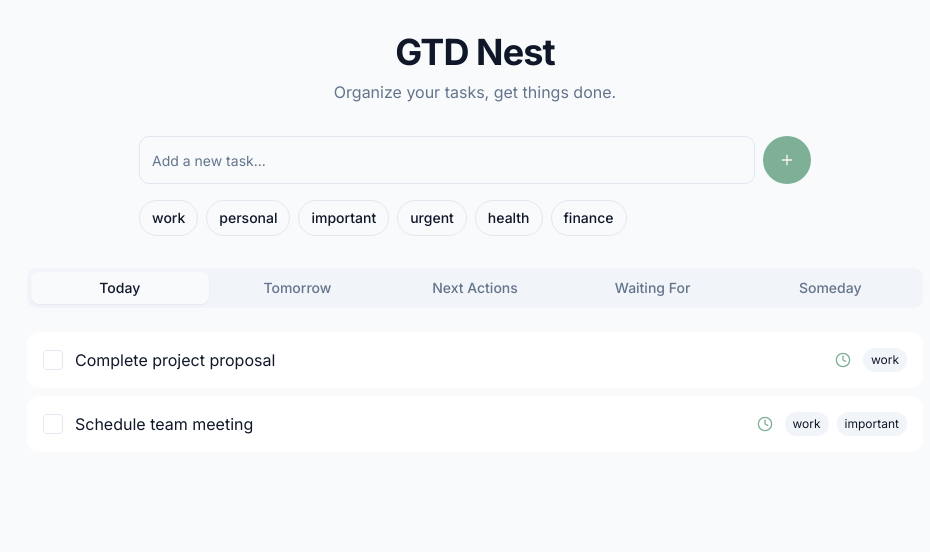
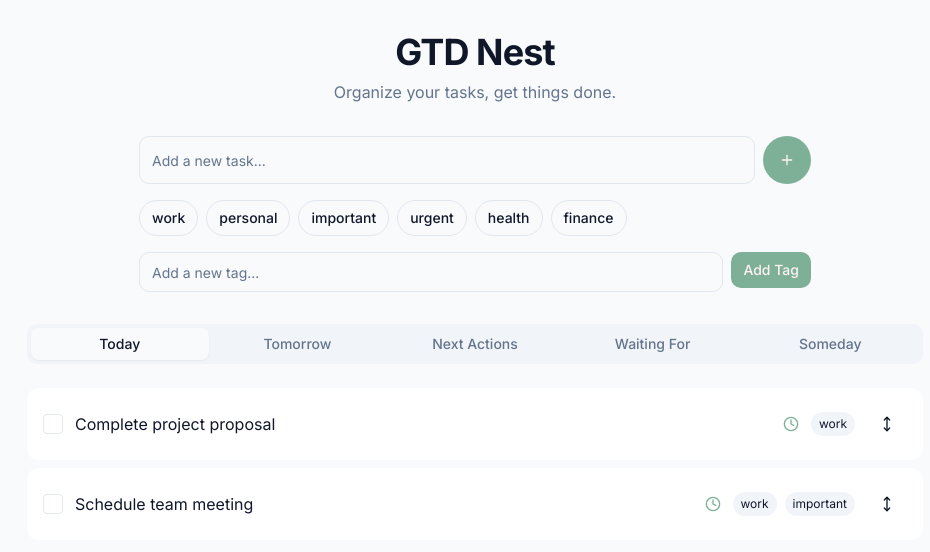
Before and after one commit to FulcrumIndustries/gtdnest, a React (Vite) app: page / in a window 1280 px wide. Shown: the top 552 px of the page, without its empty margins (165-1095 px from the left). Built offline with nearby package versions, Linux system fonts and the light colour scheme.

Commit message:
Add task movement button and tag creation field
Implement a button for tasks that allows users to move them to different lists. Additionally, add a form field to enable the creation of new tags.
[skip gpt_engineer]

```diff
--- a/src/components/TaskInput.tsx
+++ b/src/components/TaskInput.tsx
@@ -3,22 +3,17 @@ import { Button } from "@/components/ui/button";
 import { Input } from "@/components/ui/input";
 import { Plus } from "lucide-react";
 import { useToast } from "@/hooks/use-toast";
-import {
-  Select,
-  SelectContent,
-  SelectItem,
-  SelectTrigger,
-  SelectValue,
-} from "@/components/ui/select";
 
 interface TaskInputProps {
   onAddTask: (task: string, tags?: string[]) => void;
   availableTags: string[];
+  onAddTag: (tag: string) => void;
 }
 
-export const TaskInput = ({ onAddTask, availableTags }: TaskInputProps) => {
+export const TaskInput = ({ onAddTask, availableTags, onAddTag }: TaskInputProps) => {
   const [task, setTask] = useState("");
   const [selectedTags, setSelectedTags] = useState<string[]>([]);
+  const [newTag, setNewTag] = useState("");
   const { toast } = useToast();
 
   const handleSubmit = (e: React.FormEvent) => {
@@ -42,8 +37,21 @@ export const TaskInput = ({ onAddTask, availableTags }: TaskInputProps) => {
     }
   };
 
+  const handleAddTag = (e: React.FormEvent) => {
+    e.preventDefault();
+    if (newTag.trim() && !availableTags.includes(newTag.trim())) {
+      onAddTag(newTag.trim());
+      setNewTag("");
+      toast({
+        title: "Tag added",
+        description: "Your new tag has been added successfully.",
+      });
+    }
+  };
+
   return (
-    <form onSubmit={handleSubmit} className="space-y-4 w-full max-w-2xl mx-auto">
+    <div className="space-y-4 w-full max-w-2xl mx-auto">
+      <form onSubmit={handleSubmit} className="space-y-4">
         <div className="flex gap-2">
           <Input
             value={task}
@@ -74,5 +82,17 @@ export const TaskInput = ({ onAddTask, availableTags }: TaskInputProps) => {
           ))}
         </div>
       </form>
+      <form onSubmit={handleAddTag} className="flex gap-2">
+        <Input
+          value={newTag}
+          onChange={(e) => setNewTag(e.target.value)}
+          placeholder="Add a new tag..."
+          className="flex-1"
+        />
+        <Button type="submit" size="sm">
+          Add Tag
+        </Button>
+      </form>
+    </div>
   );
 };
--- a/src/components/TaskList.tsx
+++ b/src/components/TaskList.tsx
@@ -1,6 +1,13 @@
-import { Check, Clock, ArrowRight } from "lucide-react";
+import { Check, Clock, ArrowRight, MoveVertical } from "lucide-react";
 import { cn } from "@/lib/utils";
 import { Droppable, Draggable } from "react-beautiful-dnd";
+import {
+  DropdownMenu,
+  DropdownMenuContent,
+  DropdownMenuItem,
+  DropdownMenuTrigger,
+} from "@/components/ui/dropdown-menu";
+import { Button } from "@/components/ui/button";
 
 export type TaskStatus = "today" | "tomorrow" | "next" | "waiting" | "someday";
 
@@ -16,6 +23,7 @@ interface TaskListProps {
   tasks: Task[];
   status: TaskStatus;
   onComplete: (id: string) => void;
+  onMoveTask: (taskId: string, newStatus: TaskStatus) => void;
   availableTags: string[];
 }
 
@@ -30,7 +38,15 @@ const getStatusIcon = (status: TaskStatus) => {
   }
 };
 
-export const TaskList = ({ tasks, status, onComplete, availableTags }: TaskListProps) => {
+const STATUS_LABELS: Record<TaskStatus, string> = {
+  today: "Today",
+  tomorrow: "Tomorrow",
+  next: "Next Actions",
+  waiting: "Waiting For",
+  someday: "Someday",
+};
+
+export const TaskList = ({ tasks, status, onComplete, onMoveTask, availableTags }: TaskListProps) => {
   const filteredTasks = tasks.filter((task) => task.status === status);
 
   return (
@@ -81,6 +97,24 @@ export const TaskList = ({ tasks, status, onComplete, availableTags }: TaskListP
                       ))}
                     </div>
                   )}
+                  <DropdownMenu>
+                    <DropdownMenuTrigger asChild>
+                      <Button variant="ghost" size="icon">
+                        <MoveVertical className="h-4 w-4" />
+                      </Button>
+                    </DropdownMenuTrigger>
+                    <DropdownMenuContent>
+                      {Object.entries(STATUS_LABELS).map(([key, label]) => (
+                        <DropdownMenuItem
+                          key={key}
+                          onClick={() => onMoveTask(task.id, key as TaskStatus)}
+                          disabled={key === status}
+                        >
+                          Move to {label}
+                        </DropdownMenuItem>
+                      ))}
+                    </DropdownMenuContent>
+                  </DropdownMenu>
                 </div>
               )}
             </Draggable>
--- a/src/pages/Index.tsx
+++ b/src/pages/Index.tsx
@@ -27,10 +27,11 @@ const INITIAL_TASKS: Task[] = [
   },
 ];
 
-const AVAILABLE_TAGS = ["work", "personal", "important", "urgent", "health", "finance"];
+const INITIAL_TAGS = ["work", "personal", "important", "urgent", "health", "finance"];
 
 const Index = () => {
   const [tasks, setTasks] = useState<Task[]>(INITIAL_TASKS);
+  const [availableTags, setAvailableTags] = useState<string[]>(INITIAL_TAGS);
 
   const handleAddTask = (title: string, tags?: string[]) => {
     const newTask: Task = {
@@ -49,6 +50,18 @@ const Index = () => {
         task.id === id ? { ...task, completed: !task.completed } : task
       )
     );
+  };
+
+  const handleMoveTask = (taskId: string, newStatus: TaskStatus) => {
+    setTasks(
+      tasks.map((task) =>
+        task.id === taskId ? { ...task, status: newStatus } : task
+      )
+    );
+  };
+
+  const handleAddTag = (newTag: string) => {
+    setAvailableTags([...availableTags, newTag]);
   };
 
   const handleDragEnd = (result: DropResult) => {
@@ -86,7 +99,11 @@ const Index = () => {
           </p>
         </div>
 
-        <TaskInput onAddTask={handleAddTask} availableTags={AVAILABLE_TAGS} />
+        <TaskInput
+          onAddTask={handleAddTask}
+          availableTags={availableTags}
+          onAddTag={handleAddTag}
+        />
 
         <DragDropContext onDragEnd={handleDragEnd}>
           <Tabs defaultValue="today" className="w-full">
@@ -103,7 +120,8 @@ const Index = () => {
                 tasks={tasks}
                 status="today"
                 onComplete={handleComplete}
-                availableTags={AVAILABLE_TAGS}
+                onMoveTask={handleMoveTask}
+                availableTags={availableTags}
               />
             </TabsContent>
             <TabsContent value="tomorrow" className="mt-6">
@@ -111,7 +129,8 @@ const Index = () => {
                 tasks={tasks}
                 status="tomorrow"
                 onComplete={handleComplete}
-                availableTags={AVAILABLE_TAGS}
+                onMoveTask={handleMoveTask}
+                availableTags={availableTags}
               />
             </TabsContent>
             <TabsContent value="next" className="mt-6">
@@ -119,7 +138,8 @@ const Index = () => {
                 tasks={tasks}
                 status="next"
                 onComplete={handleComplete}
-                availableTags={AVAILABLE_TAGS}
+                onMoveTask={handleMoveTask}
+                availableTags={availableTags}
               />
             </TabsContent>
             <TabsContent value="waiting" className="mt-6">
@@ -127,7 +147,8 @@ const Index = () => {
                 tasks={tasks}
                 status="waiting"
                 onComplete={handleComplete}
-                availableTags={AVAILABLE_TAGS}
+                onMoveTask={handleMoveTask}
+                availableTags={availableTags}
               />
             </TabsContent>
             <TabsContent value="someday" className="mt-6">
@@ -135,7 +156,8 @@ const Index = () => {
                 tasks={tasks}
                 status="someday"
                 onComplete={handleComplete}
-                availableTags={AVAILABLE_TAGS}
+                onMoveTask={handleMoveTask}
+                availableTags={availableTags}
               />
             </TabsContent>
           </Tabs>
```
Lines whose indentation alone changed are shown as unchanged.
